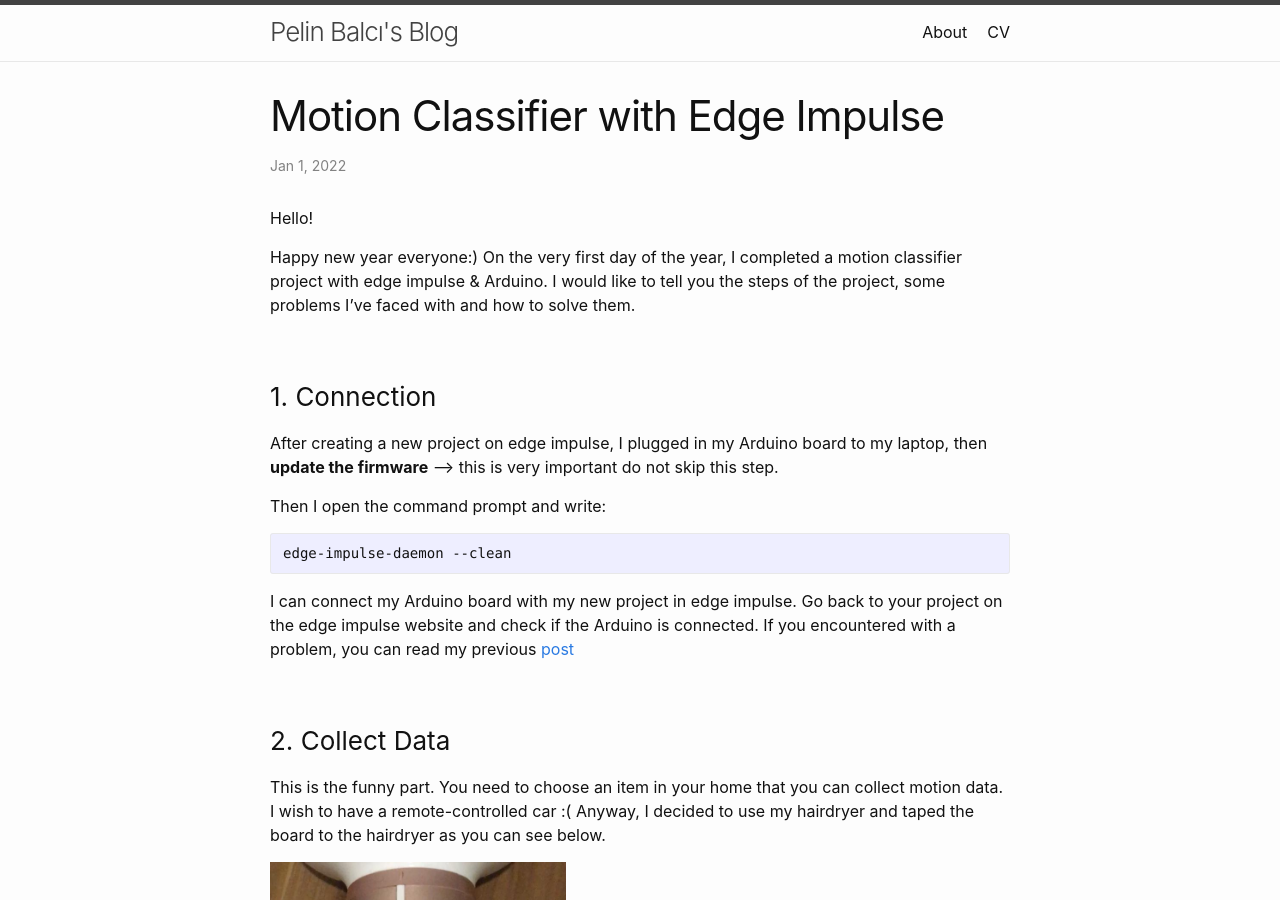
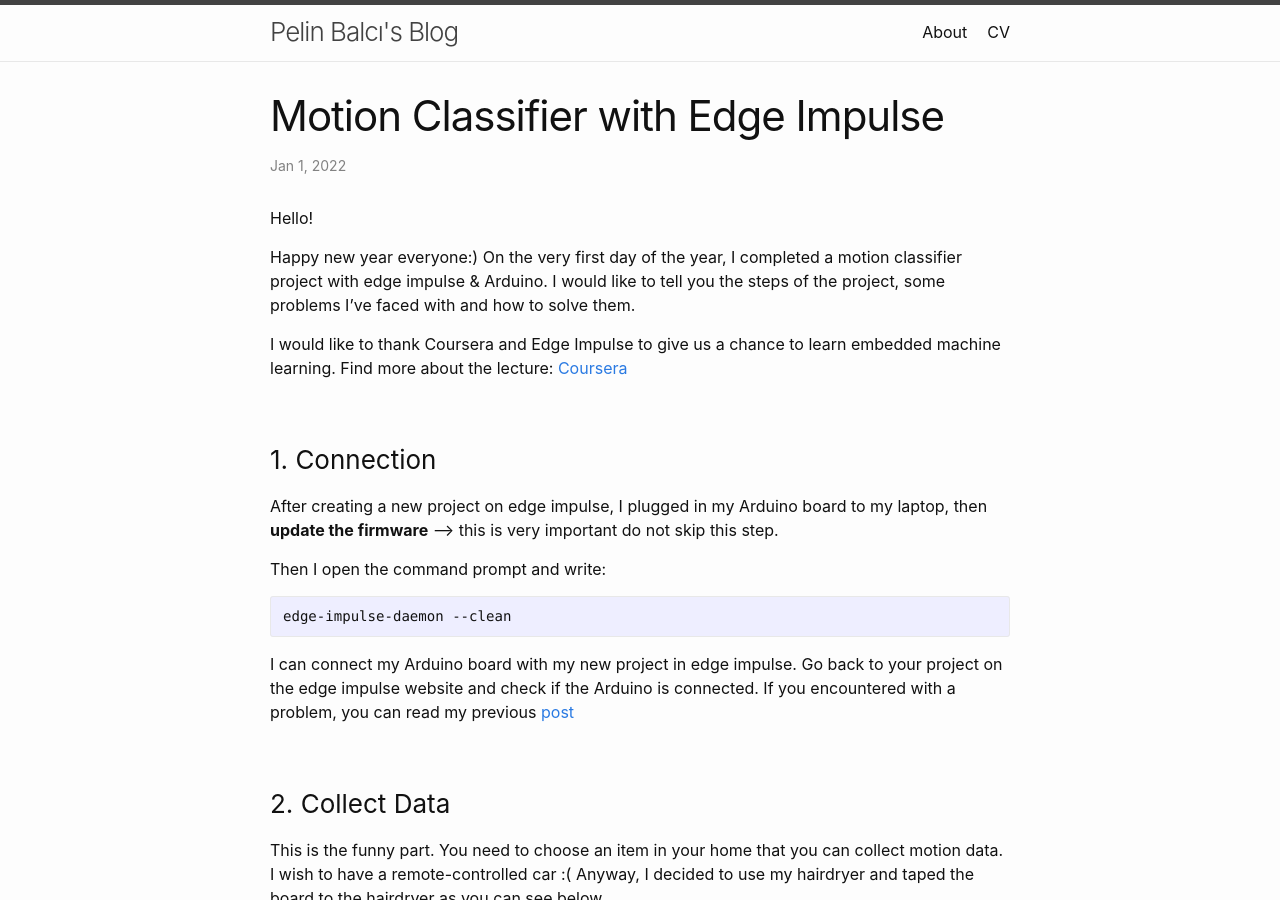
Before and after one commit to pelinbalci/pelinbalci.github.io, a Jekyll site: the page built from _posts/2022-01-01-Motion-Classifier.md, in a window 1280 px wide and 900 px high. Built offline with Jekyll 4.4.1, drawn with Linux system fonts in a browser that asks for light colours.

Commit message:
coursera link

```diff
--- a/_posts/2022-01-01-Motion-Classifier.md
+++ b/_posts/2022-01-01-Motion-Classifier.md
@@ -5,7 +5,11 @@ categories: tinyml
 ---
 Hello!
 
-Happy new year everyone:) On the very first day of the year, I completed a motion classifier project with edge impulse & Arduino. I would like to tell you the steps of the project, some problems I've faced with and how to solve them.
+Happy new year everyone:) On the very first day of the year, I completed a motion classifier project with edge impulse & Arduino.
+I would like to tell you the steps of the project, some problems I've faced with and how to solve them.
+
+I would like to thank Coursera and Edge Impulse to give us a chance to learn embedded machine learning.
+Find more about the lecture: [Coursera](https://www.coursera.org/learn/introduction-to-embedded-machine-learning)
 
 
 ### 1. Connection
```
